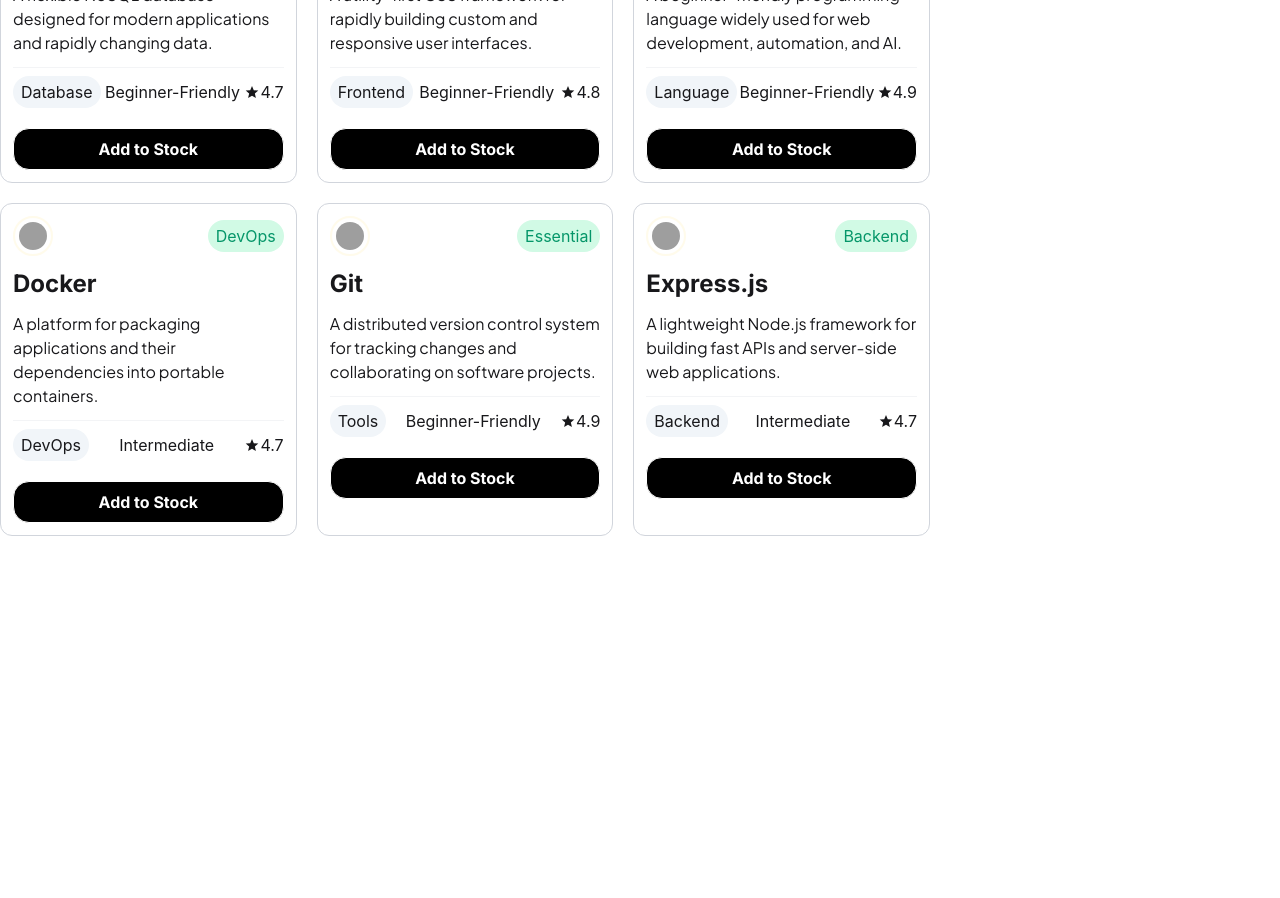
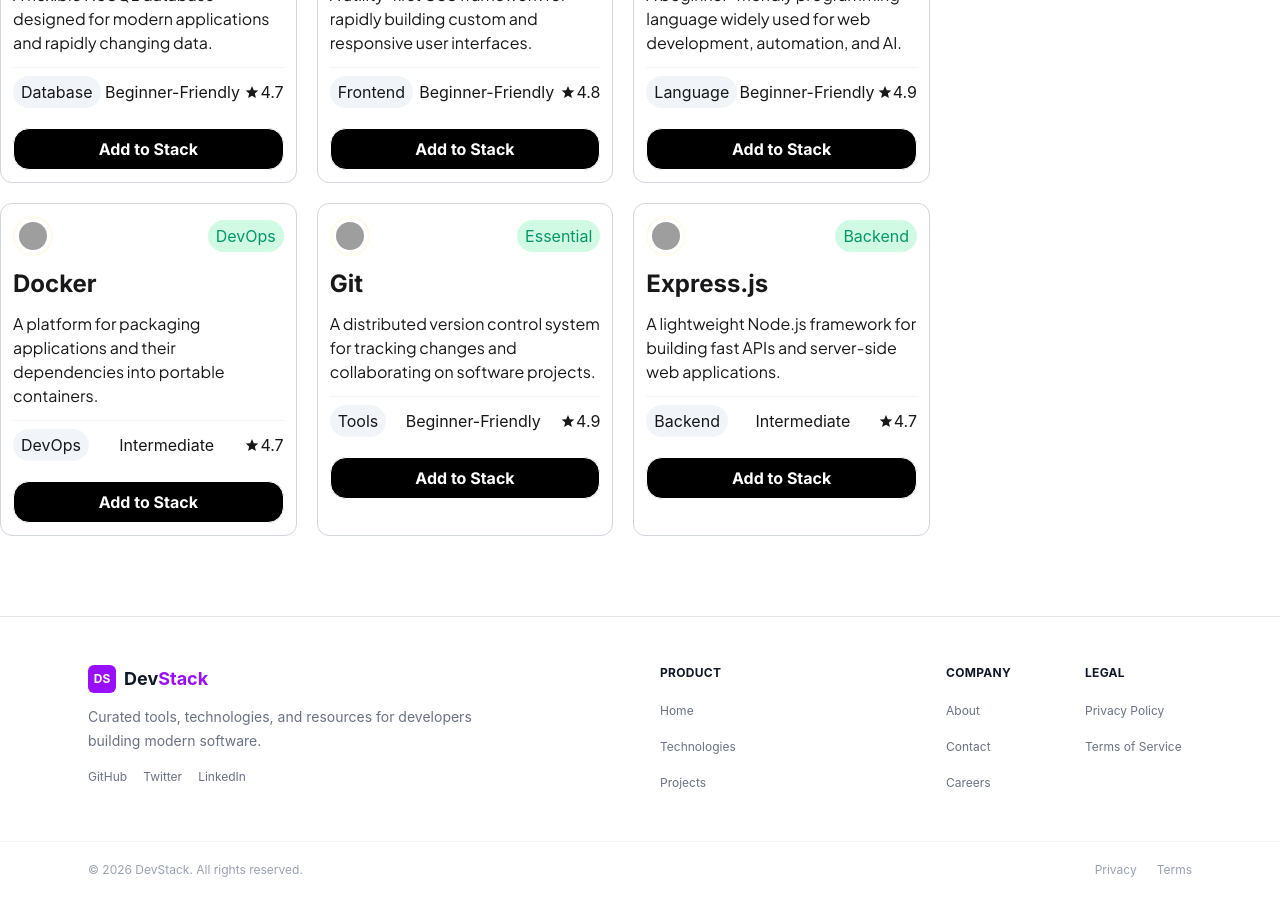
Before and after one commit to arifdotdev/DevStack, a React (Vite) app: page / in a window 1280 px wide. Shown: the part 1600-2498 px from the top of the page. Before the commit the page ends 2136 px from the top, so only its background shows below. Built offline with nearby package versions, Linux system fonts and the light colour scheme; grey boxes are pictures that could not be loaded.

Commit message:
fotter design add

```diff
--- a/src/App.tsx
+++ b/src/App.tsx
@@ -1,4 +1,5 @@
 import Banner from "./components/banner/Banner"
+import Footer from "./components/footer/Footer"
 import Navbar from "./components/navbar/Navbar"
 import Technologies from "./components/technologies/Technologies"
 
@@ -9,6 +10,7 @@
         <Navbar></Navbar>
         <Banner></Banner>
         <Technologies></Technologies>
+        <Footer></Footer>
 
     </>
   )
--- /dev/null
+++ b/src/components/footer/Footer.tsx
@@ -0,0 +1,163 @@
+import React from "react";
+
+const Footer = () => {
+    return (
+        <footer className="border-t border-gray-200 bg-white mt-20">
+            {/* Main Footer */}
+            <div className="mx-auto max-w-6xl px-6 py-12">
+                <div className="grid grid-cols-1 gap-10 md:grid-cols-4">
+
+                    {/* Brand */}
+                    <div className="md:col-span-2">
+                        <div className="flex items-center gap-2">
+                            <div className="flex h-7 w-7 items-center justify-center rounded-md bg-purple-600 text-xs font-bold text-white">
+                                DS
+                            </div>
+
+                            <h2 className="text-lg font-bold text-gray-900">
+                                Dev<span className="text-purple-600">Stack</span>
+                            </h2>
+                        </div>
+
+                        <p className="mt-3 max-w-sm text-sm leading-6 text-gray-500">Curated tools, technologies, and resources for developers building modern software.</p>
+
+                        <div className="mt-4 flex items-center gap-4">
+                            <a href="#" className="text-xs text-gray-500 transition hover:text-gray-900">GitHub</a>
+                            <a href="#" className="text-xs text-gray-500 transition hover:text-gray-900">Twitter</a>
+                            <a href="#" className="text-xs text-gray-500 transition hover:text-gray-900">LinkedIn</a>
+                        </div>
+                    </div>
+
+                    {/* Product */}
+                    <div>
+                        <h3 className="mb-4 text-xs font-bold uppercase tracking-wide text-gray-900">
+                            Product
+                        </h3>
+
+                        <ul className="space-y-3">
+                            <li>
+                                <a
+                                    href="#"
+                                    className="text-xs text-gray-500 hover:text-gray-900"
+                                >
+                                    Home
+                                </a>
+                            </li>
+
+                            <li>
+                                <a
+                                    href="#"
+                                    className="text-xs text-gray-500 hover:text-gray-900"
+                                >
+                                    Technologies
+                                </a>
+                            </li>
+
+                            <li>
+                                <a
+                                    href="#"
+                                    className="text-xs text-gray-500 hover:text-gray-900"
+                                >
+                                    Projects
+                                </a>
+                            </li>
+                        </ul>
+                    </div>
+
+                    {/* Company + Legal */}
+                    <div className="grid grid-cols-2 gap-8">
+                        {/* Company */}
+                        <div>
+                            <h3 className="mb-4 text-xs font-bold uppercase tracking-wide text-gray-900">
+                                Company
+                            </h3>
+
+                            <ul className="space-y-3">
+                                <li>
+                                    <a
+                                        href="#"
+                                        className="text-xs text-gray-500 hover:text-gray-900"
+                                    >
+                                        About
+                                    </a>
+                                </li>
+
+                                <li>
+                                    <a
+                                        href="#"
+                                        className="text-xs text-gray-500 hover:text-gray-900"
+                                    >
+                                        Contact
+                                    </a>
+                                </li>
+
+                                <li>
+                                    <a
+                                        href="#"
+                                        className="text-xs text-gray-500 hover:text-gray-900"
+                                    >
+                                        Careers
+                                    </a>
+                                </li>
+                            </ul>
+                        </div>
+
+                        {/* Legal */}
+                        <div>
+                            <h3 className="mb-4 text-xs font-bold uppercase tracking-wide text-gray-900">
+                                Legal
+                            </h3>
+
+                            <ul className="space-y-3">
+                                <li>
+                                    <a
+                                        href="#"
+                                        className="text-xs text-gray-500 hover:text-gray-900"
+                                    >
+                                        Privacy Policy
+                                    </a>
+                                </li>
+
+                                <li>
+                                    <a
+                                        href="#"
+                                        className="text-xs text-gray-500 hover:text-gray-900"
+                                    >
+                                        Terms of Service
+                                    </a>
+                                </li>
+                            </ul>
+                        </div>
+                    </div>
+                </div>
+            </div>
+
+            {/* Bottom Footer */}
+            <div className="border-t border-gray-100">
+                <div className="mx-auto flex max-w-6xl flex-col gap-3 px-6 py-5 text-xs text-gray-400 sm:flex-row sm:items-center sm:justify-between">
+                    <p>
+                        © 2026 DevStack. All rights reserved.
+                    </p>
+
+                    <div className="flex gap-5">
+                        <a
+                            href="#"
+                            className="transition hover:text-gray-700"
+                        >
+                            Privacy
+                        </a>
+
+                        <a
+                            href="#"
+                            className="transition hover:text-gray-700"
+                        >
+                            Terms
+                        </a>
+                    </div>
+                </div>
+            </div>
+        </footer>
+    );
+};
+
+export default Footer;
--- a/src/components/navbar/Navbar.tsx
+++ b/src/components/navbar/Navbar.tsx
@@ -2,14 +2,14 @@
 
 const Navbar = () => {
     const links = <>
-        <li>Home</li>
+        <li className='links'>Home</li>
         <li>Technologies</li>
         <li>Projects</li>
         <li>About</li>
         <li>Contact</li>
     </>
     return (
-        <div className=" bg-base-100 shadow-sm">
+        <div className=" bg-base-100 shadow-sm sticky">
             <div className='container navbar'>
                 <div className="navbar-start">
                     <div className="dropdown">
--- a/src/components/technologies/Technologies.tsx
+++ b/src/components/technologies/Technologies.tsx
@@ -25,11 +25,11 @@
             <div className='block sm:flex gap-10 mt-10'>
                 <div className='w-12/12 sm:w-9/12'>
                     <Suspense fallback={<h2>Loading...</h2>}>
-                        <TechnologiesCards technologiesPromise={technologiesPromise} stacks={stacks} setStacks={setStacks}></TechnologiesCards>
+                        <TechnologiesCards technologiesPromise={technologiesPromise} stacks={stacks} setStacks={setStacks} ></TechnologiesCards>
                     </Suspense>
                 </div>
                 <div className='w-12/12 sm:w-3/12'>
-                    <TechnologiesStack stacks={stacks} setStacks={setStacks}></TechnologiesStack>
+                    <TechnologiesStack stacks={stacks} setStacks={setStacks} ></TechnologiesStack>
                 </div>
             </div>
         </div>
--- a/src/components/technologies/TechnologiesCards.tsx
+++ b/src/components/technologies/TechnologiesCards.tsx
@@ -13,7 +13,7 @@
     return (
         <div className="grid grid-cols-1 sm:grid-cols-3 gap-5">
             {
-                technologies.map((technology, index) => <TechnologyCard technology={technology} stacks={stacks} setStacks = { setStacks } key={index}></TechnologyCard>)
+                technologies.map((technology, index) => <TechnologyCard technology={technology} stacks={stacks} setStacks={setStacks} key={index}></TechnologyCard>)
             }
         </div>
     )
--- a/src/components/technologies/TechnologiesStack.tsx
+++ b/src/components/technologies/TechnologiesStack.tsx
@@ -6,13 +6,14 @@
 interface TechnologiesStackProps {
     stacks: ITechnologies[]
     setStacks: Dispatch<SetStateAction<ITechnologies[]>>
+    setIsSelected: Dispatch<SetStateAction<boolean>>
 }
 
-const TechnologiesStack = ({ stacks, setStacks }: TechnologiesStackProps) => {
+const TechnologiesStack = ({ stacks, setStacks, setIsSelected }: TechnologiesStackProps) => {
     console.log(stacks);
 
     const handleRemoveStack = (stack: ITechnologies) => {
-        const restStack = stacks.filter(s => s.name !== stack.name)
+        const restStack = stacks.filter(s => s.name !== stack.name);
         setStacks(restStack)
         toast.error(`${stack.name} deleted!`)
     }
--- a/src/components/technologies/TechnologyCard.tsx
+++ b/src/components/technologies/TechnologyCard.tsx
@@ -6,19 +6,23 @@
 
 interface TechnologyProps {
     technology: ITechnologies
-    stacks: ITechnologies
+    stacks: ITechnologies[]
     setStacks: Dispatch<SetStateAction<ITechnologies[]>>
 }
 
-const TechnologyCard = ({ technology, stacks, setStacks }: TechnologyProps) => {
+const TechnologyCard = ({ technology, stacks, setStacks, }: TechnologyProps) => {
 
-    const [isSelected, setIsSelected] = useState<boolean>(false)
+    const isSelected = stacks.some(stack => stack.name === technology.name);
+
     const handleAddStack = (stack) => {
 
+        if (isSelected) {
+            return;
+        }
 
         toast.success(`${technology.name} Successfully Added!`)
-        setIsSelected(true)
         setStacks([...stacks, technology])
+
     }
 
 
@@ -38,7 +42,7 @@
             <button
                 onClick={() => handleAddStack()}
                 className={`bg-black font-bold text-white font-primary py-2 w-full border rounded-2xl mt-5 cursor-pointer flex items-center justify-center gap-2 ${isSelected ? "active" : ""}`} disabled={isSelected}
-            >{isSelected ? <FaCheck /> : ""} Add to Stock</button>
+            >{isSelected && <FaCheck />} {isSelected ? 'Added to Stack' : 'Add to Stack'}</button>
         </div>
     );
 };
--- a/src/index.css
+++ b/src/index.css
@@ -42,8 +42,6 @@
   cursor: pointer;
 }
 
-
-
 .btn-primary:hover {
   opacity: 0.9;
 }
@@ -57,6 +55,7 @@
   max-width: 1440px;
   margin: 0 auto;
 }
+
 ul.menu li {
   cursor: pointer;
 }
@@ -66,3 +65,7 @@
   border: 1px solid var(--color-secondary);
   color: var(--color-secondary)
 }
+
+.links{
+  color: var(--color-secondary);
+}
```
